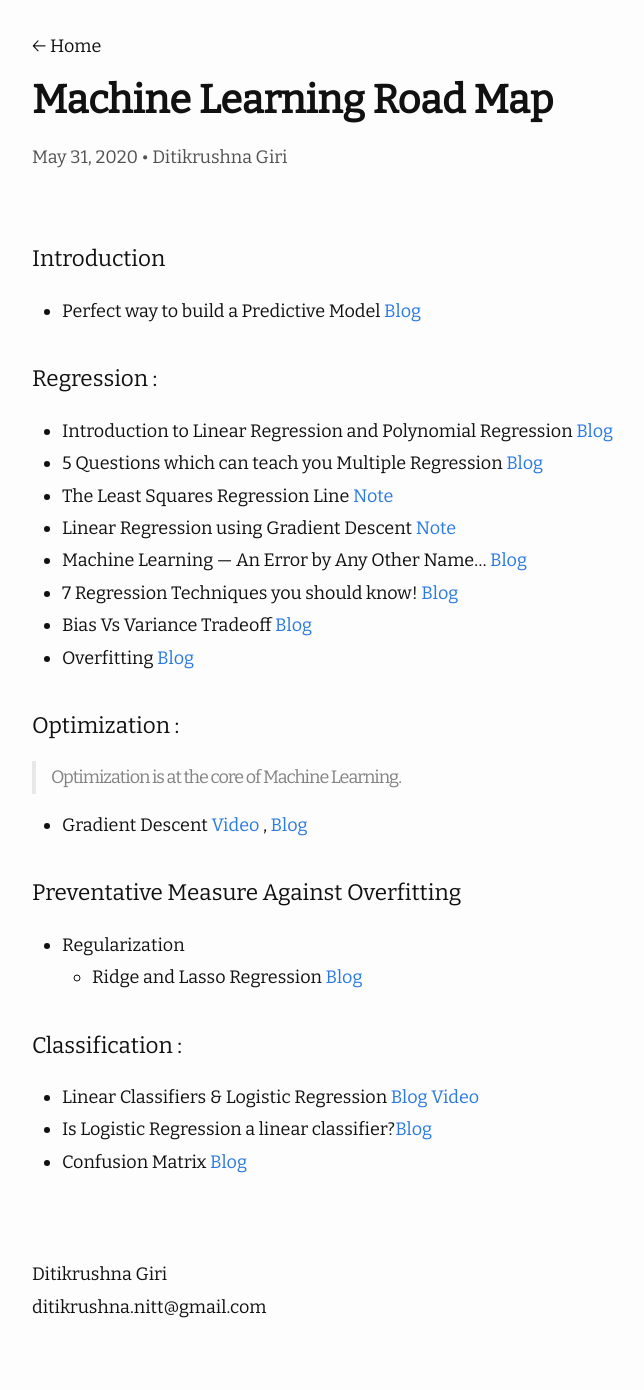
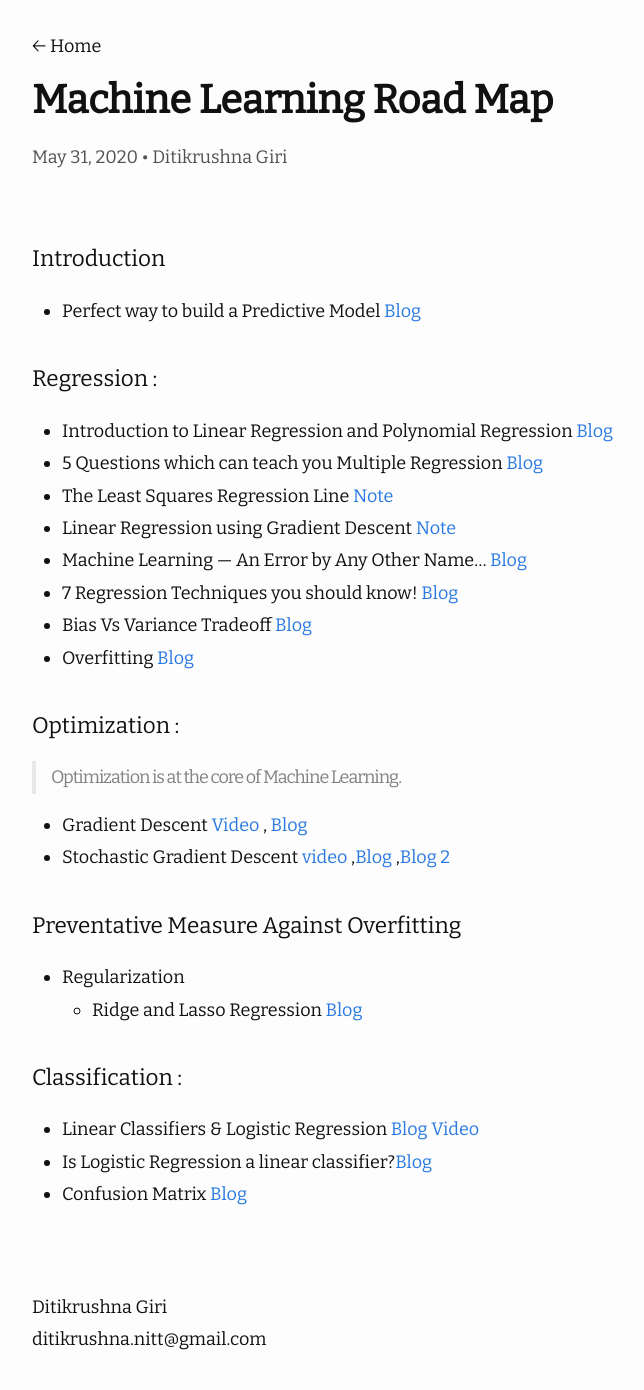
Before and after one commit to ditikrushna/eNotes, a Jekyll site: the page built from _posts/2020-05-31-Machine Learning Road Map.md, in a window 1280 px wide. Shown: the whole page, without its empty margins (238-882 px from the left). Built offline with Jekyll 4.4.1, drawn with Linux system fonts in a browser that asks for light colours; nearby versions of some CDN libraries; before the commit the page ends 1358 px from its top, so only the background shows below that.

Commit message:
Update 2020-05-31-Machine Learning Road Map.md

```diff
--- a/_posts/2020-05-31-Machine Learning Road Map.md
+++ b/_posts/2020-05-31-Machine Learning Road Map.md
@@ -23,6 +23,7 @@ author: "Ditikrushna Giri"
 > Optimization is at the core of Machine Learning.
 
 - Gradient Descent [Video](https://youtu.be/sDv4f4s2SB8) , [Blog](https://tinyurl.com/y85vx839)
+- Stochastic Gradient Descent [video](https://youtu.be/vMh0zPT0tLI) ,[Blog](https://machinelearningmastery.com/gradient-descent-for-machine-learning/) ,[Blog 2](https://tinyurl.com/y85vx839)
 
 
 #### Preventative Measure Against Overfitting
```
